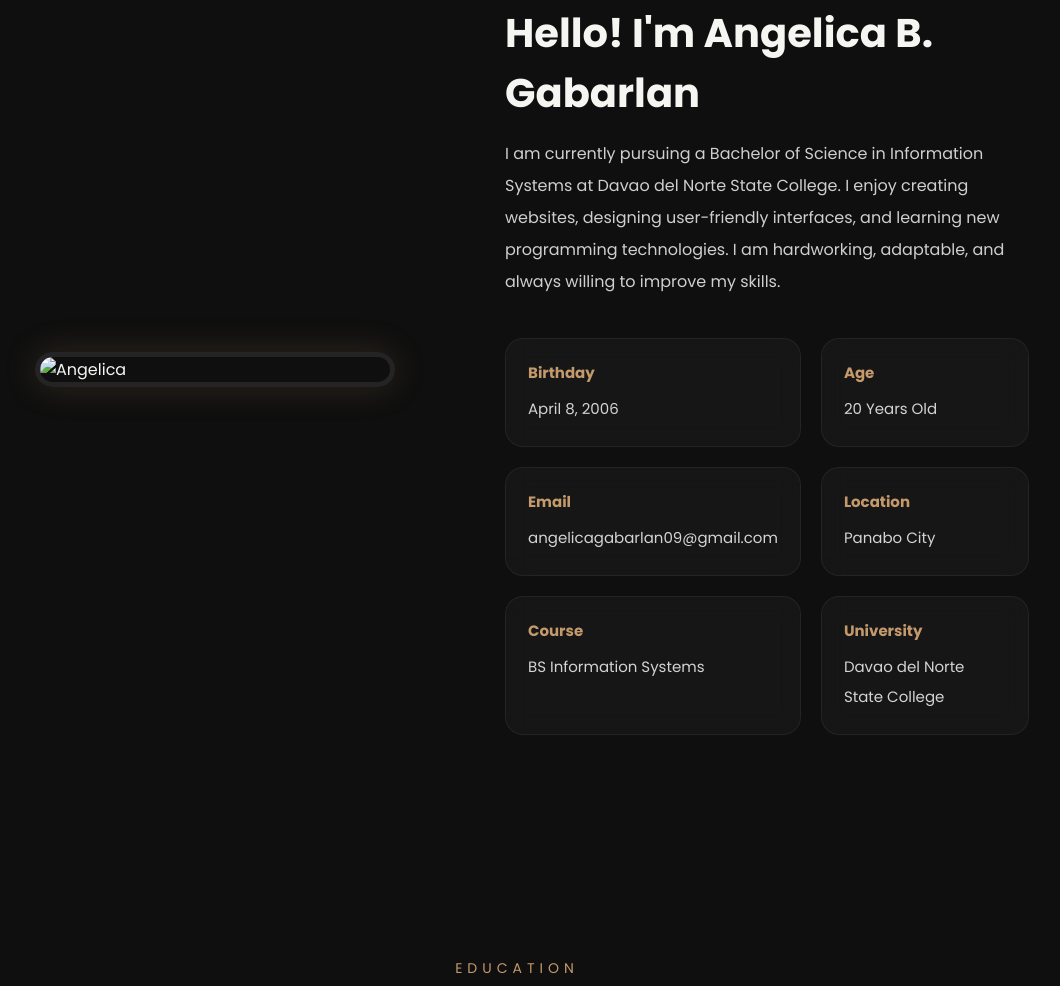
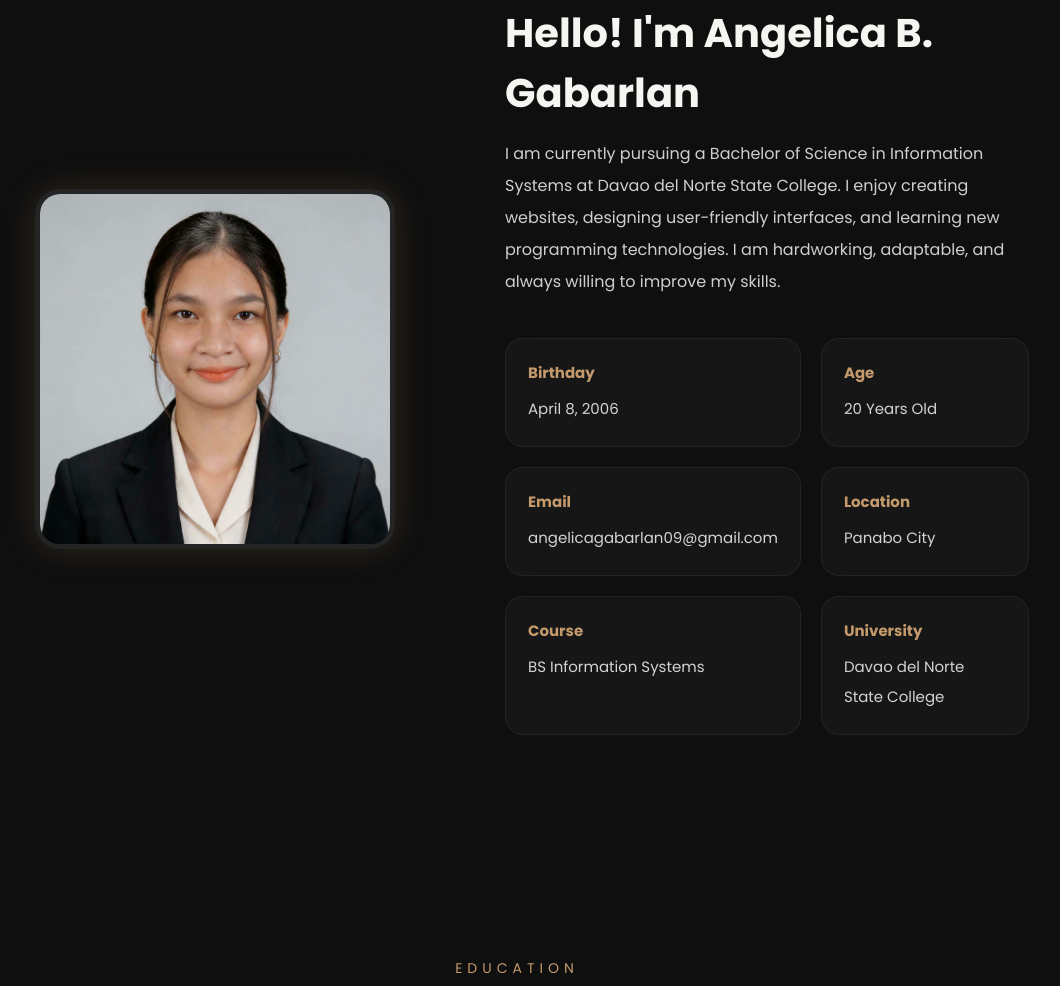
Before and after one commit to angelicagabarlan/Myportfolio, a plain HTML site: page index.html in a window 1280 px wide. Shown: the part 1110-2096 px from the top of the page, without its empty margins (123-1183 px from the left). Drawn offline with nearby package versions, Linux system fonts and the light colour scheme.

Commit message:
Update index.html

```diff
--- a/index.html
+++ b/index.html
@@ -192,7 +192,7 @@
 
 <div class="about-image">
 
-<img src="images/profile.png" alt="Angelica">
+<img src="profile.png" alt="Angelica">
 
 </div>
 
```
